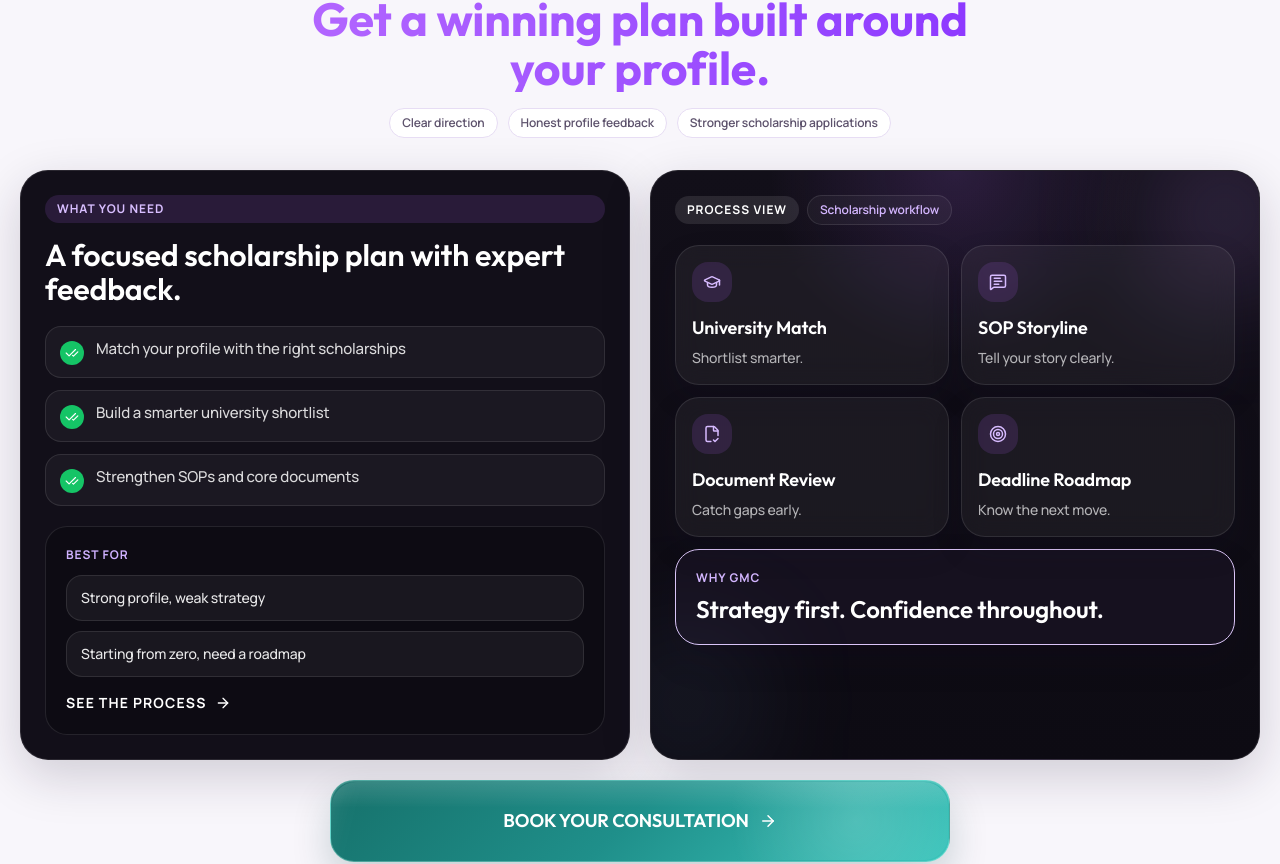
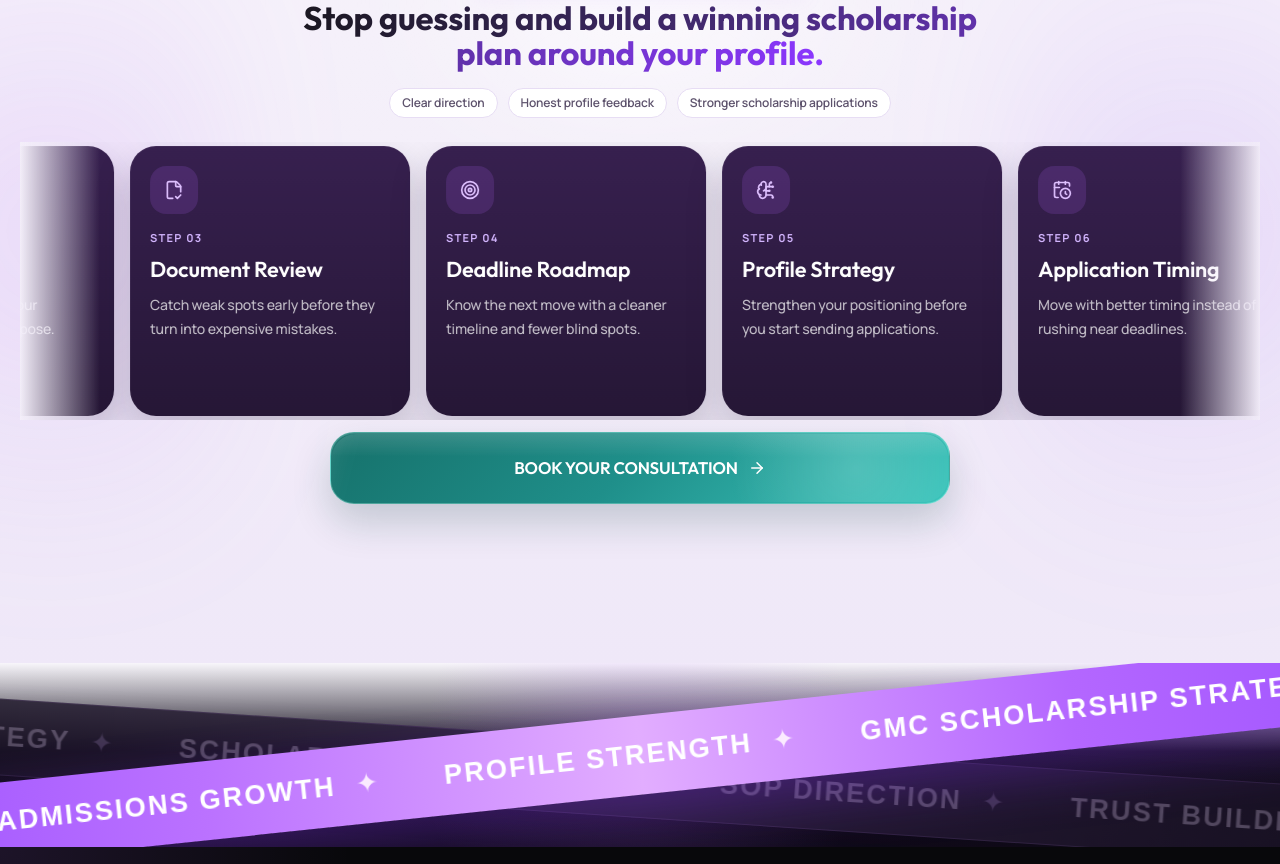
Before and after one commit to MuhammadNoumanAfzal/gmc-session-management, a React (Vite) app: page / in a window 1280 px wide. Shown: the part 1667-2531 px from the top of the page. Built offline with nearby package versions, Linux system fonts and the light colour scheme.

Commit message:
feat: implement scholarship slider with card flip animation and marquee effect

```diff
--- a/src/components/landing/ScholarshipSolutionSection.jsx
+++ b/src/components/landing/ScholarshipSolutionSection.jsx
@@ -1,9 +1,12 @@
 import { motion } from 'framer-motion'
 import {
   ArrowRight,
-  CheckCheck,
+  BookOpenCheck,
+  BrainCircuit,
+  CalendarClock,
   FileCheck2,
   GraduationCap,
+  Handshake,
   MessageSquareText,
   Sparkles,
   Target,
@@ -11,57 +14,87 @@ import {
 import { Link } from 'react-router-dom'
 import SectionReveal from '../SectionReveal'
 
-const blueprintPoints = [
-  'Match your profile with the right scholarships',
-  'Build a smarter university shortlist',
-  'Strengthen SOPs and core documents',
-]
-
-const supportModes = [
-  'Strong profile, weak strategy',
-  'Starting from zero, need a roadmap',
-]
-
 const workflowCards = [
   {
     icon: GraduationCap,
     title: 'University Match',
-    description: 'Shortlist smarter.',
+    description: 'Shortlist smarter with universities that match your funding chances.',
+    details:
+      'We help you avoid random applications and focus on programs where your profile, budget, and scholarship potential align.',
   },
   {
     icon: MessageSquareText,
     title: 'SOP Storyline',
-    description: 'Tell your story clearly.',
+    description: 'Tell your story clearly so your application reads with purpose.',
+    details:
+      'Shape your motivation, achievements, and career direction into an SOP structure that feels sharper and more convincing.',
   },
   {
     icon: FileCheck2,
     title: 'Document Review',
-    description: 'Catch gaps early.',
+    description: 'Catch weak spots early before they turn into expensive mistakes.',
+    details:
+      'We flag missing proof, weak framing, and presentation gaps across the documents that matter most for scholarship review.',
   },
   {
     icon: Target,
     title: 'Deadline Roadmap',
-    description: 'Know the next move.',
+    description: 'Know the next move with a cleaner timeline and fewer blind spots.',
+    details:
+      'Get a more realistic application order so you know what to prepare first, what to improve next, and when to submit.',
+  },
+  {
+    icon: BrainCircuit,
+    title: 'Profile Strategy',
+    description: 'Strengthen your positioning before you start sending applications.',
+    details:
+      'We identify what makes your profile competitive and what needs improvement so your effort goes into the right upgrades.',
+  },
+  {
+    icon: CalendarClock,
+    title: 'Application Timing',
+    description: 'Move with better timing instead of rushing near deadlines.',
+    details:
+      'Plan your scholarship journey around document readiness, exam timing, shortlist quality, and realistic submission windows.',
+  },
+  {
+    icon: BookOpenCheck,
+    title: 'Scholarship Fit',
+    description: 'Focus on opportunities that make sense for your academic direction.',
+    details:
+      'We help filter out mismatched programs and highlight scholarship routes where your background has a stronger case.',
+  },
+  {
+    icon: Handshake,
+    title: 'Consultation Clarity',
+    description: 'Leave the session knowing exactly what to do next.',
+    details:
+      'You walk away with clearer priorities, fewer distractions, and a more confident plan for applications and funding.',
   },
 ]
 
 function ScholarshipSolutionSection() {
+  const sliderCards = [...workflowCards, ...workflowCards]
+
   return (
     <section
-      className="relative mt-6 bg-[#f8f6fb] py-12 text-[#09090b] sm:mt-8 sm:py-14"
+      className="relative mt-6 overflow-hidden bg-[linear-gradient(180deg,#f7f3fb_0%,#f3eef9_52%,#efe8f8_100%)] py-10 text-[#09090b] sm:mt-8 sm:py-12 lg:min-h-screen lg:py-8"
       id="why-session-matters"
     >
-      <div className="absolute inset-x-0 top-0 h-14 bg-gradient-to-b from-[#0b0910] to-transparent" />
-      <div className="mx-auto w-full max-w-[1320px] px-4 sm:px-5">
+      <div className="pointer-events-none absolute inset-x-0 top-0 h-14 bg-gradient-to-b from-[#0b0910] to-transparent" />
+      <div className="pointer-events-none absolute inset-y-0 left-[-10%] w-[28%] bg-[radial-gradient(circle_at_center,rgba(180,103,255,0.16)_0%,rgba(180,103,255,0.06)_42%,transparent_76%)] blur-3xl" />
+      <div className="pointer-events-none absolute inset-y-0 right-[-8%] w-[30%] bg-[radial-gradient(circle_at_center,rgba(143,67,255,0.14)_0%,rgba(143,67,255,0.05)_40%,transparent_76%)] blur-3xl" />
+      <div className="pointer-events-none absolute inset-x-[24%] top-[10%] h-[220px] bg-[radial-gradient(circle,rgba(255,255,255,0.85)_0%,rgba(255,255,255,0.35)_38%,transparent_78%)] blur-3xl" />
+      <div className="relative mx-auto flex w-full max-w-[1320px] items-center px-4 sm:px-5 lg:min-h-screen">
+        <div className="w-full">
         <SectionReveal className="mx-auto max-w-[720px] text-center">
           <p className="mb-3 inline-flex items-center gap-2 rounded-full border border-[#cfa5ff] bg-white px-3 py-1.5 text-[11px] font-semibold text-[#8d41ef] shadow-[0_10px_24px_rgba(180,103,255,0.08)] sm:text-xs">
             <Sparkles size={16} />
             A smarter path for ambitious scholarship applicants
           </p>
-          <h2 className="mx-auto max-w-[760px] [font-family:'Outfit',sans-serif] text-[1.75rem] leading-[1.05] font-bold text-[#0d0b12] sm:text-[2.35rem] md:text-[2.9rem]">
-            Stop guessing your scholarship path.
-            <span className="block bg-gradient-to-r from-[#b467ff] to-[#8c36ff] bg-clip-text text-transparent">
-              Get a winning plan built around your profile.
+          <h2 className="mx-auto max-w-[980px] [font-family:'Outfit',sans-serif] text-[1.35rem] leading-[1.08] font-bold text-[#0d0b12] sm:text-[1.75rem] md:text-[2.05rem]">
+            <span className="bg-gradient-to-r from-[#1b1722] to-[#8c36ff] bg-clip-text text-transparent">
+              Stop guessing and build a winning scholarship plan around your profile.
             </span>
           </h2>
           <div className="mt-4 flex flex-wrap items-center justify-center gap-2.5 text-[11px] font-semibold text-[#5d526c] sm:text-xs">
@@ -77,125 +110,67 @@ function ScholarshipSolutionSection() {
           </div>
         </SectionReveal>
 
-        <div className="mt-8 grid gap-5 lg:grid-cols-2 lg:items-stretch">
-          <SectionReveal className="flex h-full flex-col rounded-[28px] border border-white/10 bg-[#120f19] p-5 shadow-[0_16px_50px_rgba(29,18,45,0.18)] sm:p-6">
-            <div className="mb-4 inline-flex rounded-full bg-[#b467ff]/14 px-3 py-1.5 text-[11px] font-bold uppercase tracking-[0.08em] text-[#d8beff] sm:text-xs">
-              What You Need
-            </div>
-            <h3 className="[font-family:'Outfit',sans-serif] text-[1.45rem] leading-[1.1] font-semibold text-white sm:text-[1.9rem]">
-              A focused scholarship plan with expert feedback.
-            </h3>
-
-            <div className="mt-5 grid gap-3">
-              {blueprintPoints.map((point) => (
-                <div
-                  className="flex items-start gap-3 rounded-2xl border border-white/10 bg-white/[0.04] px-3.5 py-3"
-                  key={point}
-                >
-                  <div className="mt-0.5 inline-grid h-6 w-6 shrink-0 place-items-center rounded-full bg-[#15c466] text-white">
-                    <CheckCheck size={14} />
-                  </div>
-                  <p className="text-sm font-medium leading-5 text-white/84 sm:text-[15px]">{point}</p>
-                </div>
-              ))}
-            </div>
-
-            <div className="mt-5 rounded-[22px] border border-white/10 bg-[#0d0b13] p-4 text-white sm:p-5">
-              <p className="text-[11px] font-bold uppercase tracking-[0.08em] text-[#cfb1ff] sm:text-xs">
-                Best for
-              </p>
-              <div className="mt-3 grid gap-2.5">
-                {supportModes.map((item) => (
-                  <div
-                    className="rounded-2xl border border-white/10 bg-white/5 px-3.5 py-3 text-sm leading-5 text-white/90"
-                    key={item}
-                  >
-                    {item}
-                  </div>
-                ))}
-              </div>
-
-              <Link
-                className="mt-4 inline-flex items-center gap-2 text-xs font-bold uppercase tracking-[0.08em] text-[#d7bbff] transition hover:text-white sm:text-sm"
-                to="/program"
-              >
-                See the process <ArrowRight size={16} />
-              </Link>
-            </div>
-
-          </SectionReveal>
-
-          <SectionReveal className="relative h-full overflow-hidden rounded-[28px] border border-white/10 bg-[radial-gradient(circle_at_top,_rgba(180,103,255,0.16),_transparent_28%),linear-gradient(180deg,_#120f19_0%,_#0d0b13_100%)] p-5 shadow-[0_16px_50px_rgba(29,18,45,0.18)] sm:p-6">
-            <div className="absolute right-[-30px] top-[-20px] h-32 w-32 rounded-full bg-[#c792ff]/30 blur-3xl" />
-            <div className="absolute bottom-0 left-[-20px] h-28 w-28 rounded-full bg-[#8ec5ff]/15 blur-3xl" />
-
-            <div className="mb-5 flex flex-wrap items-center gap-2">
-              <div className="rounded-full bg-white/10 px-3 py-1.5 text-[11px] font-bold uppercase tracking-[0.08em] text-white sm:text-xs">
-                Process View
-              </div>
-              <div className="rounded-full border border-white/10 bg-white/[0.04] px-3 py-1.5 text-[11px] font-semibold text-[#d4b6ff] sm:text-xs">
-                Scholarship workflow
-              </div>
-            </div>
-
-            <div className="grid gap-3 md:grid-cols-2">
-              {workflowCards.map((card, index) => {
+        <SectionReveal className="mt-6">
+          <div className="scholarship-slider relative overflow-hidden py-1">
+              <div className="pointer-events-none absolute inset-y-0 left-0 z-[2] w-12 bg-[linear-gradient(90deg,#f3eef9_0%,rgba(243,238,249,0)_100%)] sm:w-20" />
+              <div className="pointer-events-none absolute inset-y-0 right-0 z-[2] w-12 bg-[linear-gradient(270deg,#f1ebf8_0%,rgba(241,235,248,0)_100%)] sm:w-20" />
+              <div className="scholarship-slider-track flex w-max gap-4">
+                {sliderCards.map((card, index) => {
                   const Icon = card.icon
 
                   return (
-                  <motion.article
-                    key={card.title}
-                    className="relative rounded-[24px] border border-white/10 bg-white/[0.05] p-4 shadow-[0_14px_30px_rgba(27,16,45,0.16)] backdrop-blur-md"
-                    initial={{ opacity: 0, y: 32 }}
-                    whileInView={{ opacity: 1, y: 0 }}
-                    viewport={{ once: true, amount: 0.2 }}
-                    transition={{
-                      duration: 0.55,
-                      delay: 0.08 * index,
-                      ease: [0.22, 1, 0.36, 1],
-                    }}
-                    whileHover={{ y: -6 }}
+                    <article
+                      className="scholarship-slider-card h-[250px] w-[250px] shrink-0 [perspective:1400px] sm:h-[270px] sm:w-[280px]"
+                      key={`${card.title}-${index}`}
                     >
-                    <div className="mb-3 inline-grid h-10 w-10 place-items-center rounded-2xl bg-[#b467ff]/14 text-[#d7bbff]">
-                      <Icon size={18} />
+                      <div className="scholarship-slider-card-inner relative h-full w-full">
+                        <div className="scholarship-slider-card-face scholarship-slider-card-front rounded-[26px] bg-[linear-gradient(180deg,#37204f_0%,#261736_100%)] p-5 shadow-[0_18px_36px_rgba(28,13,48,0.22),inset_0_1px_0_rgba(255,255,255,0.05)]">
+                          <div className="mb-4 inline-grid h-12 w-12 place-items-center rounded-2xl bg-[#b467ff]/16 text-[#dfc1ff]">
+                            <Icon size={20} />
                           </div>
-                    <h4 className="[font-family:'Outfit',sans-serif] text-lg font-semibold text-white">
+                          <p className="mb-3 text-[11px] font-bold uppercase tracking-[0.12em] text-[#d4b6ff]">
+                            Step {((index % workflowCards.length) + 1).toString().padStart(2, '0')}
+                          </p>
+                          <h3 className="[font-family:'Outfit',sans-serif] text-[1.35rem] leading-[1.05] font-semibold text-white">
                             {card.title}
-                    </h4>
-                    <p className="mt-1.5 text-sm leading-5 text-white/68">
+                          </h3>
+                          <p className="mt-3 text-sm leading-6 text-white/72">
                             {card.description}
                           </p>
-                  </motion.article>
+                        </div>
+
+                        <div className="scholarship-slider-card-face scholarship-slider-card-back rounded-[26px] bg-[linear-gradient(145deg,#6f35c7_0%,#4b2490_50%,#341761_100%)] p-5 text-white shadow-[0_18px_36px_rgba(44,16,82,0.24)]">
+                          <div className="mb-4 inline-grid h-12 w-12 place-items-center rounded-2xl bg-white/10 text-[#f1deff]">
+                            <Icon size={20} />
+                          </div>
+                          <p className="mb-3 text-[11px] font-bold uppercase tracking-[0.12em] text-[#f1deff]">
+                            More insight
+                          </p>
+                          <h3 className="[font-family:'Outfit',sans-serif] text-[1.2rem] leading-[1.08] font-semibold">
+                            {card.title}
+                          </h3>
+                          <p className="mt-3 text-sm leading-6 text-white/84">
+                            {card.details}
+                          </p>
+                        </div>
+                      </div>
+                    </article>
                   )
                 })}
-
-              <motion.div
-                className="rounded-[24px] border border-[#dbc5f7] bg-[#16111f] px-5 py-5 text-white shadow-[0_16px_34px_rgba(20,10,34,0.14)] md:col-span-2"
-                initial={{ opacity: 0, scale: 0.96 }}
-                whileInView={{ opacity: 1, scale: 1 }}
-                viewport={{ once: true, amount: 0.2 }}
-                transition={{ duration: 0.55, delay: 0.25, ease: [0.22, 1, 0.36, 1] }}
-              >
-                <p className="text-[11px] font-bold uppercase tracking-[0.08em] text-[#d4b6ff] sm:text-xs">
-                  Why GMC
-                </p>
-                <p className="mt-2 [font-family:'Outfit',sans-serif] text-xl font-semibold leading-tight sm:text-2xl">
-                  Strategy first. Confidence throughout.
-                </p>
-              </motion.div>
+              </div>
           </div>
         </SectionReveal>
-        </div>
 
-        <SectionReveal className="mt-5 flex justify-center">
+        <SectionReveal className="mt-4 flex justify-center lg:mt-3">
           <Link
-            className="btn-primary-site min-h-[70px] w-full max-w-[620px] rounded-[24px] px-5 text-center [font-family:'Outfit',sans-serif] text-base font-semibold uppercase sm:min-h-[82px] sm:text-[1.15rem]"
+            className="btn-primary-site min-h-[62px] w-full max-w-[620px] rounded-[24px] px-5 text-center [font-family:'Outfit',sans-serif] text-base font-semibold uppercase sm:min-h-[72px] sm:text-[1.05rem]"
             to="/program"
           >
             Book Your Consultation <ArrowRight size={18} />
           </Link>
         </SectionReveal>
         </div>
+      </div>
     </section>
   )
 }
--- a/src/index.css
+++ b/src/index.css
@@ -813,6 +813,47 @@ img {
   color: #e9d1ff;
 }
 
+.scholarship-slider:hover .scholarship-slider-track {
+  animation-play-state: paused;
+}
+
+.scholarship-slider-track {
+  animation: scholarshipSliderMarquee 34s linear infinite;
+}
+
+.scholarship-slider-card-inner {
+  position: relative;
+  width: 100%;
+  height: 100%;
+  transform-style: preserve-3d;
+  transition: transform 600ms ease;
+}
+
+.scholarship-slider-card:hover .scholarship-slider-card-inner {
+  transform: rotateY(180deg);
+}
+
+.scholarship-slider-card-face {
+  position: absolute;
+  inset: 0;
+  backface-visibility: hidden;
+  -webkit-backface-visibility: hidden;
+}
+
+.scholarship-slider-card-back {
+  transform: rotateY(180deg);
+}
+
+@keyframes scholarshipSliderMarquee {
+  0% {
+    transform: translateX(0);
+  }
+
+  100% {
+    transform: translateX(calc(-50% - 8px));
+  }
+}
+
 @media (max-width: 1080px) {
   .stats-grid,
   .feature-grid,
```
Lines whose indentation alone changed are shown as unchanged.
